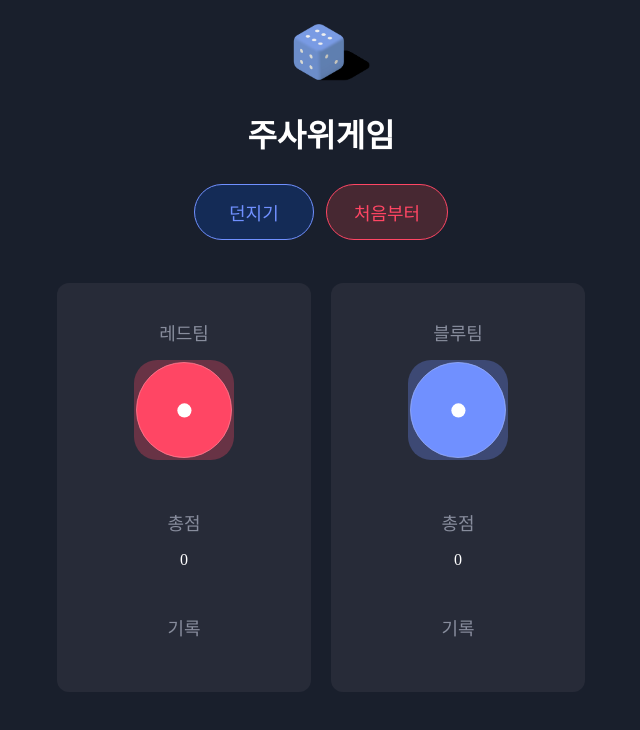
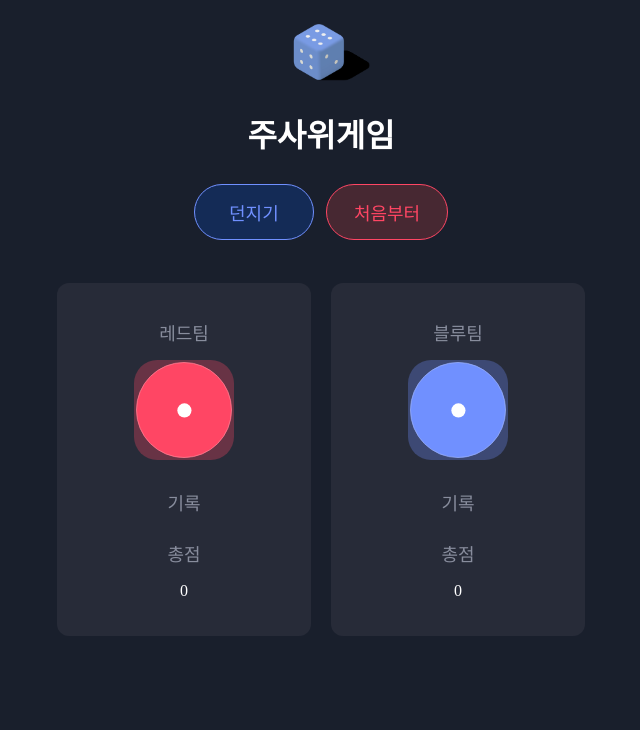
Before and after one commit to Mooneunjun/Coding-Learning, a React (Create React App) app: page / in a window 1280 px wide. Shown: the top 730 px of the page, without its empty margins (319-959 px from the left). Built offline with nearby package versions, Linux system fonts and the light colour scheme; a web font is replaced by a local one.

Commit message:
no message

```diff
--- a/src/App.css
+++ b/src/App.css
@@ -20,6 +20,8 @@
 
 .App .App-boards {
   margin-top: 27px;
+  display: flex;
+  justify-content: center;
 }
 
 .App .App-board {
--- a/src/App.js
+++ b/src/App.js
@@ -11,17 +11,49 @@ function random(n) {
 function App() {
   const [myHistory, setMyHistory] = useState([]);
   const [otherHistory, setOtherHistory] = useState([]);
+  const [myWin, setMyWin] = useState("");
+  const [otherWin, setOtherWin] = useState("");
 
   const handleRoolClick = () => {
     const nextMyNum = random(6);
     const nextOtherNum = random(6);
     setMyHistory([...myHistory, nextMyNum]);
     setOtherHistory([...otherHistory, nextOtherNum]);
+
+    const mySum = myHistory.reduce((a, b) => a + b, 0) + nextMyNum;
+    const otherSum = otherHistory.reduce((a, b) => a + b, 0) + nextOtherNum;
+
+    if (mySum > otherSum) {
+      setMyWin("Board-winner");
+      setOtherWin("Board-loser");
+    } else if (mySum < otherSum) {
+      setMyWin("Board-loser");
+      setOtherWin("Board-winner");
+    } else {
+      setMyWin("");
+      setOtherWin("");
+    }
+
+    if (mySum >= 20) {
+      alert("레드팀이 이겼습니다!");
+      setMyHistory([]);
+      setOtherHistory([]);
+      setMyWin("");
+      setOtherWin("");
+    } else if (otherSum >= 20) {
+      alert("블루팀이 이겼습니다!");
+      setMyHistory([]);
+      setOtherHistory([]);
+      setMyWin("");
+      setOtherWin("");
+    }
   };
 
   const handleClearClick = () => {
     setMyHistory([]);
     setOtherHistory([]);
+    setMyWin("");
+    setOtherWin("");
   };
 
   return (
@@ -49,13 +81,13 @@ function App() {
       </div>
       <div className="App-boards">
         <Board
-          className="Board App-board"
+          className={`Board App-board ${myWin}`}
           name="레드팀"
           color="red"
           gameHistory={myHistory}
         />
         <Board
-          className="Board App-board"
+          className={`Board App-board ${otherWin}`}
           name="블루팀"
           color="blue"
           gameHistory={otherHistory}
--- a/src/Board.css
+++ b/src/Board.css
@@ -1,9 +1,3 @@
-.Dice {
-  width: 100%;
-  max-width: 100px;
-  max-height: 100px;
-}
-
 .Board {
   display: inline-block;
   padding: 35px 30px;
@@ -24,8 +18,12 @@
 }
 
 .Board .Board-heading {
-  margin: 45px auto 15px;
+  margin: 25px auto 15px;
   color: #888d9d;
   font-weight: 400;
   font-size: 18px;
 }
+
+p:last-child {
+  margin-bottom: 0;
+}
--- a/src/Board.js
+++ b/src/Board.js
@@ -9,10 +9,10 @@ function Board({ name, color, gameHistory, className = "" }) {
     <div className={className}>
       <h2 className={BoardHeading}>{name}</h2>
       <Dice className="Dice" color={color} num={num} />
+      <h2 className={BoardHeading}>기록</h2>
+      <p>{gameHistory.join(", ")}</p>
       <h2 className={BoardHeading}>총점</h2>
       <p>{sum}</p>
-      <h2 className={BoardHeading}>기록</h2>
-      <p>{gameHistory.join(", ")}</p>
     </div>
   );
 }
--- /dev/null
+++ b/src/Dice.css
@@ -0,0 +1,5 @@
+.Dice {
+  width: 100%;
+  max-width: 100px;
+  max-height: 100px;
+}
--- a/src/Dice.js
+++ b/src/Dice.js
@@ -11,6 +11,8 @@ import diceRed03 from "./assets/dice-red-3.svg";
 import diceRed04 from "./assets/dice-red-4.svg";
 import diceRed05 from "./assets/dice-red-5.svg";
 import diceRed06 from "./assets/dice-red-6.svg";
+
+import "./Dice.css";
 
 const DICE_IMAGES = {
   red: [diceRed01, diceRed02, diceRed03, diceRed04, diceRed05, diceRed06],
```
